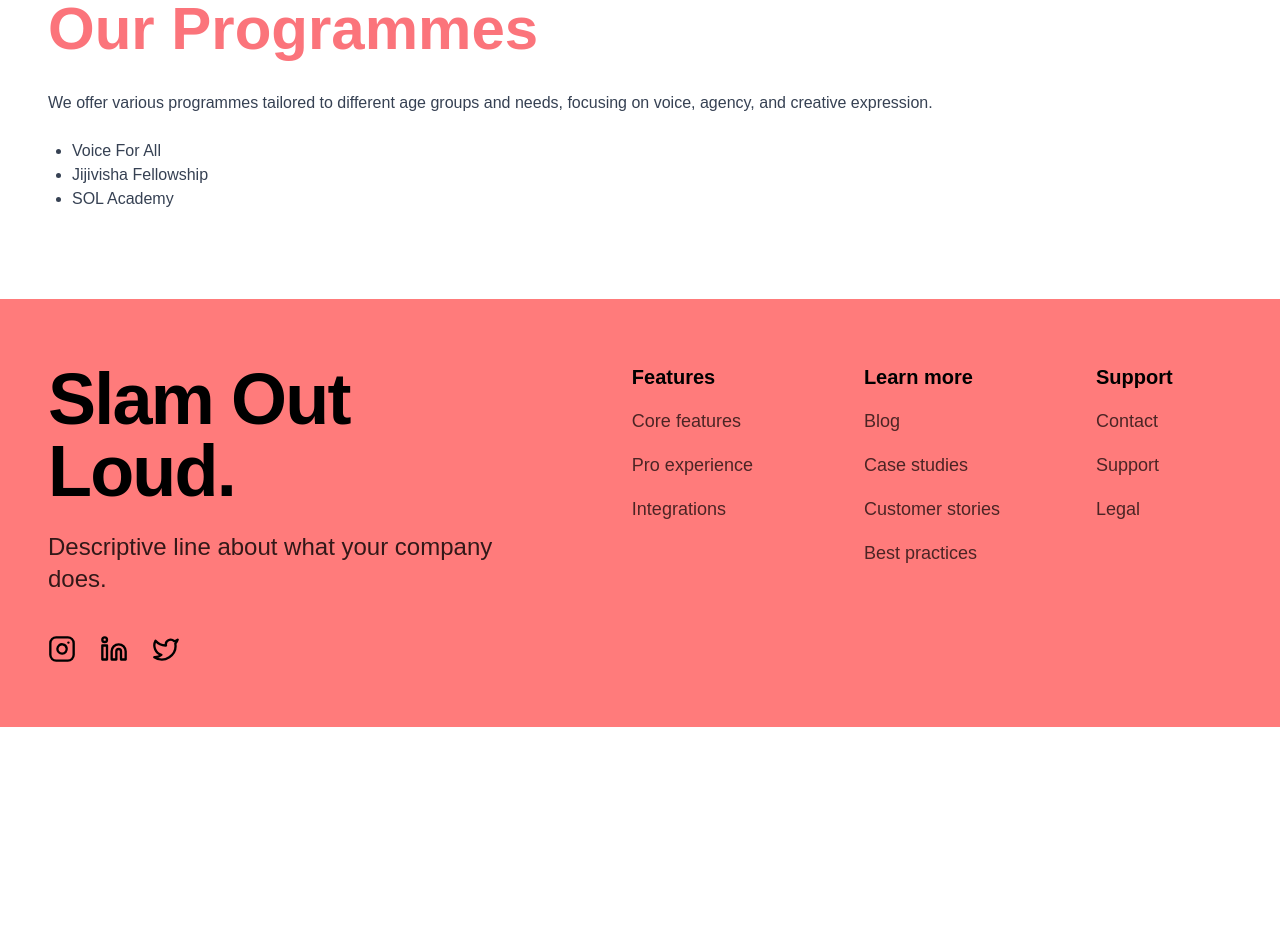
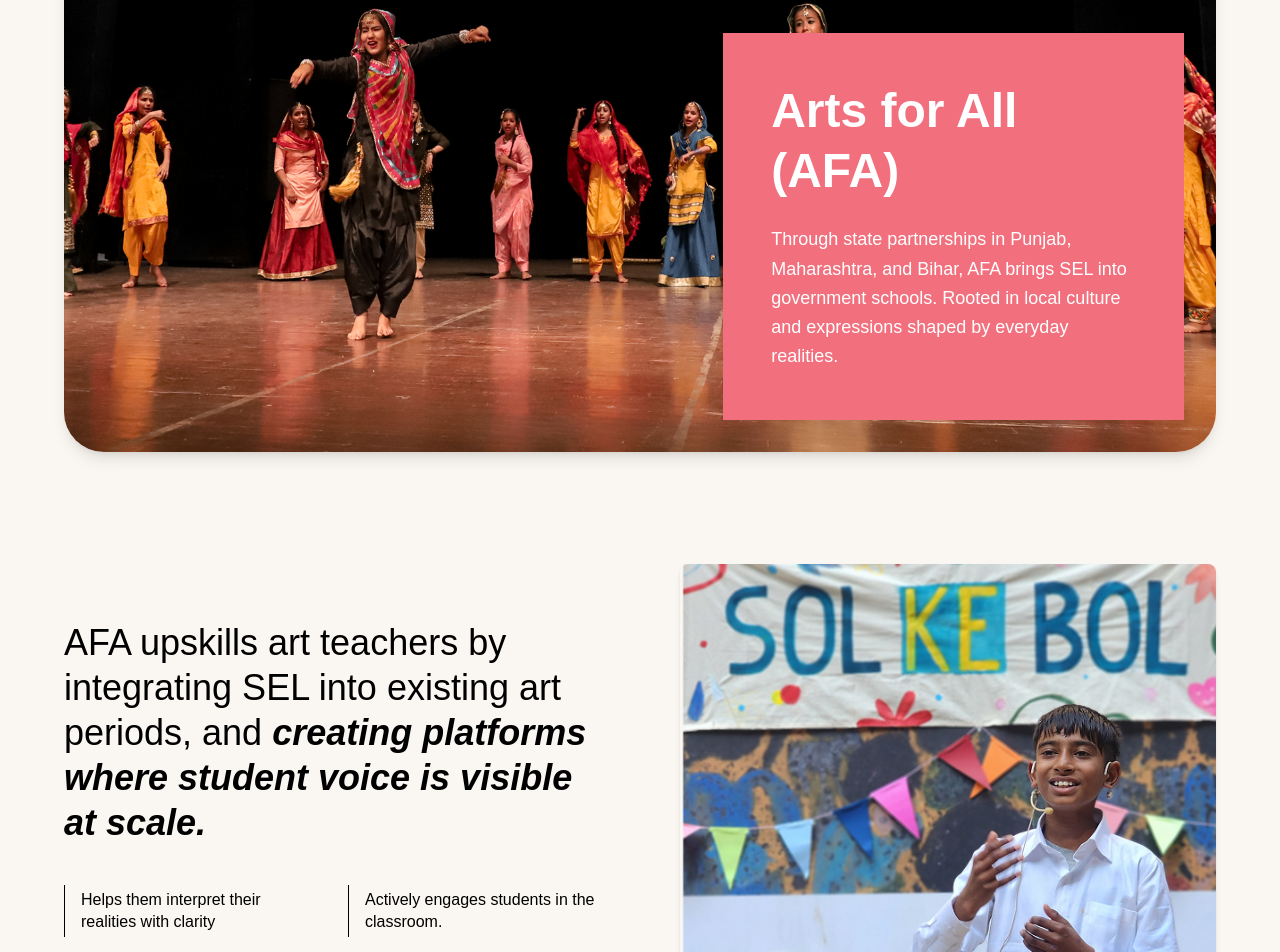
Before and after one commit to mokshchadha/slamoutloud, a Next.js app: page /afa in a window 1280 px wide. Shown: the part 241-1193 px from the top of the page. Before the commit the page ends 968 px from the top, so only its background shows below. Built offline with nearby package versions, Linux system fonts and the light colour scheme.

Commit message:
afa : hero and the solkbol added

```diff
--- a/src/app/afa/page.tsx
+++ b/src/app/afa/page.tsx
@@ -1,22 +1,12 @@
 import Footer from "../components/Footer";
+import Hero from "../components/afa/Hero";
+import SOLKBol from "../components/afa/SOLKBol";
 
 export default function AFAPage() {
   return (
-    <main className="min-h-screen pt-20">
-      <section className="py-16 px-6 md:px-12 max-w-7xl mx-auto">
-        <h1 className="text-4xl md:text-6xl font-bold mb-8 text-[#fb747b]">Our Programmes</h1>
-        <div className="prose prose-lg text-gray-700">
-          <p className="mb-6">
-            We offer various programmes tailored to different age groups and needs, focusing on voice, agency, and creative expression.
-          </p>
-          <ul className="list-disc pl-6 mb-6">
-            <li>Voice For All</li>
-            <li>Jijivisha Fellowship</li>
-            <li>SOL Academy</li>
-          </ul>
-        </div>
-      </section>
-
+    <main className="min-h-screen bg-[#FAF7F2]">
+      <Hero />
+      <SOLKBol />
       <Footer />
     </main>
   );
--- /dev/null
+++ b/src/app/components/afa/Hero.tsx
@@ -0,0 +1,34 @@
+import Image from "next/image";
+
+const Hero = () => {
+  return (
+    <section className="bg-[#FAF7F2] py-12 px-4 md:px-8 lg:px-16 flex justify-center">
+      <div className="relative w-full max-w-7xl">
+        {/* Background Image Container */}
+        <div className="relative aspect-[21/10] w-full overflow-hidden rounded-[40px] shadow-lg">
+          <Image
+            src="/afa/hero.png"
+            alt="Arts for All (AFA)"
+            fill
+            className="object-cover"
+            priority
+          />
+        </div>
+
+        {/* Pink Content Box */}
+        <div className="absolute bottom-0 right-0 md:bottom-8 md:right-8 w-full sm:w-[60%] md:w-[50%] lg:w-[40%] bg-[#F2707E] p-6 sm:p-8 md:p-10 lg:p-12 text-white z-10">
+          <h1 className="text-3xl sm:text-4xl md:text-5xl lg:text-5xl font-bold mb-4 sm:mb-6 leading-tight">
+            Arts for All <br /> (AFA)
+          </h1>
+          <p className="text-sm sm:text-base md:text-lg font-medium leading-relaxed">
+            Through state partnerships in Punjab, Maharashtra, and Bihar, AFA
+            brings SEL into government schools. Rooted in local culture and
+            expressions shaped by everyday realities.
+          </p>
+        </div>
+      </div>
+    </section>
+  );
+};
+
+export default Hero;
--- /dev/null
+++ b/src/app/components/afa/SOLKBol.tsx
@@ -0,0 +1,44 @@
+import Image from "next/image";
+
+const SOLKBol = () => {
+  return (
+    <section className="bg-[#FAF7F2] py-16 px-4 md:px-8 lg:px-16 flex justify-center">
+      <div className="w-full max-w-7xl grid grid-cols-1 md:grid-cols-2 gap-12 lg:gap-20 items-center">
+        {/* Left Content */}
+        <div className="flex flex-col gap-10">
+          <h2 className="text-2xl md:text-3xl lg:text-4xl font-medium leading-tight text-black">
+            AFA upskills art teachers by integrating SEL into existing art periods, and{" "}
+            <span className="font-bold italic">
+              creating platforms where student voice is visible at scale.
+            </span>
+          </h2>
+
+          <div className="flex flex-col sm:flex-row gap-8 md:gap-4 lg:gap-8">
+            <div className="border-l-[1.5px] border-black pl-4 py-1 flex-1">
+              <p className="text-sm md:text-base text-black font-medium leading-snug">
+                Helps them interpret their realities with clarity
+              </p>
+            </div>
+            <div className="border-l-[1.5px] border-black pl-4 py-1 flex-1">
+              <p className="text-sm md:text-base text-black font-medium leading-snug">
+                Actively engages students in the classroom.
+              </p>
+            </div>
+          </div>
+        </div>
+
+        {/* Right Image */}
+        <div className="relative aspect-[5/4] w-full overflow-hidden rounded-lg shadow-md">
+          <Image
+            src="/afa/sol_k_bol.png"
+            alt="SOL KE BOL"
+            fill
+            className="object-cover"
+          />
+        </div>
+      </div>
+    </section>
+  );
+};
+
+export default SOLKBol;
```
Also changed, not shown: public/afa/hero.png (added), public/afa/sol_k_bol.png (added).
